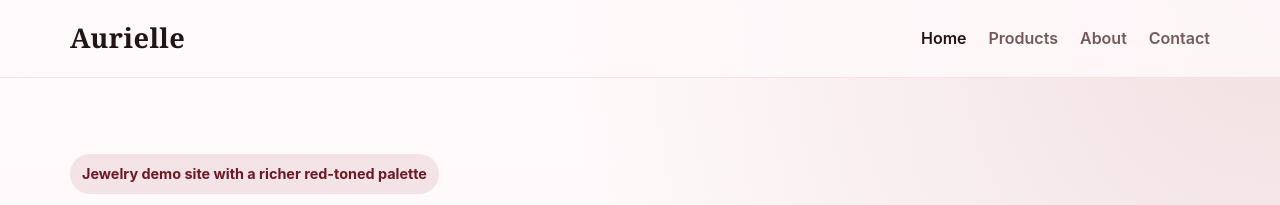
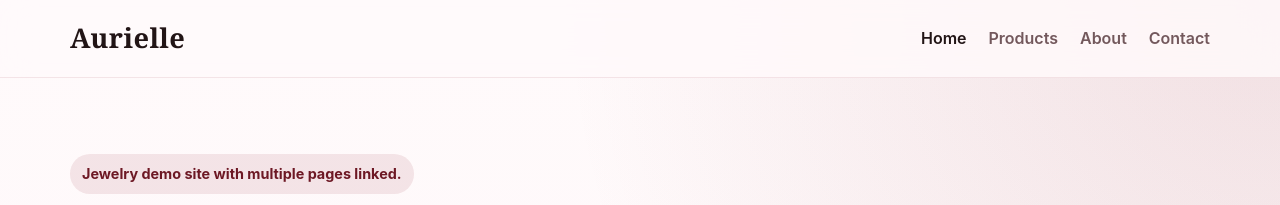
Before and after one commit to websitesbysam/demosite2, a plain HTML site: page index.html in a window 1280 px wide. Shown: the top 205 px of the page. Drawn offline with Linux system fonts and the light colour scheme.

Commit message:
Update index.html

```diff
--- a/index.html
+++ b/index.html
@@ -24,7 +24,7 @@
   <section class="hero">
     <div class="container hero-wrap">
       <div>
-        <span class="eyebrow">Jewelry demo site with a richer red-toned palette</span>
+        <span class="eyebrow">Jewelry demo site with multiple pages linked.</span>
         <h1>Timeless jewelry with a deeper, more refined visual mood.</h1>
         <p>Lorem ipsum dolor sit amet, consectetur adipiscing elit. Sed do eiusmod tempor incididunt ut labore et dolore magna aliqua.</p>
         <div class="hero-actions">
```
